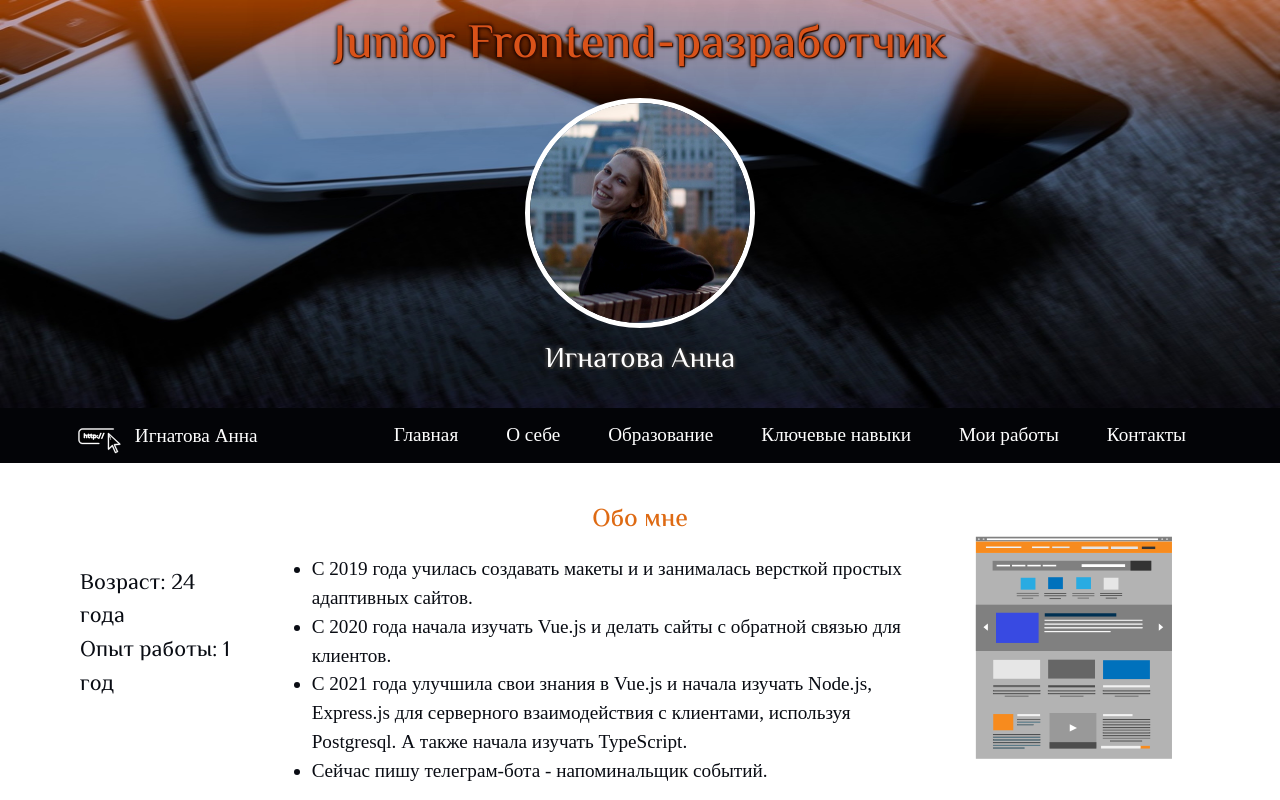
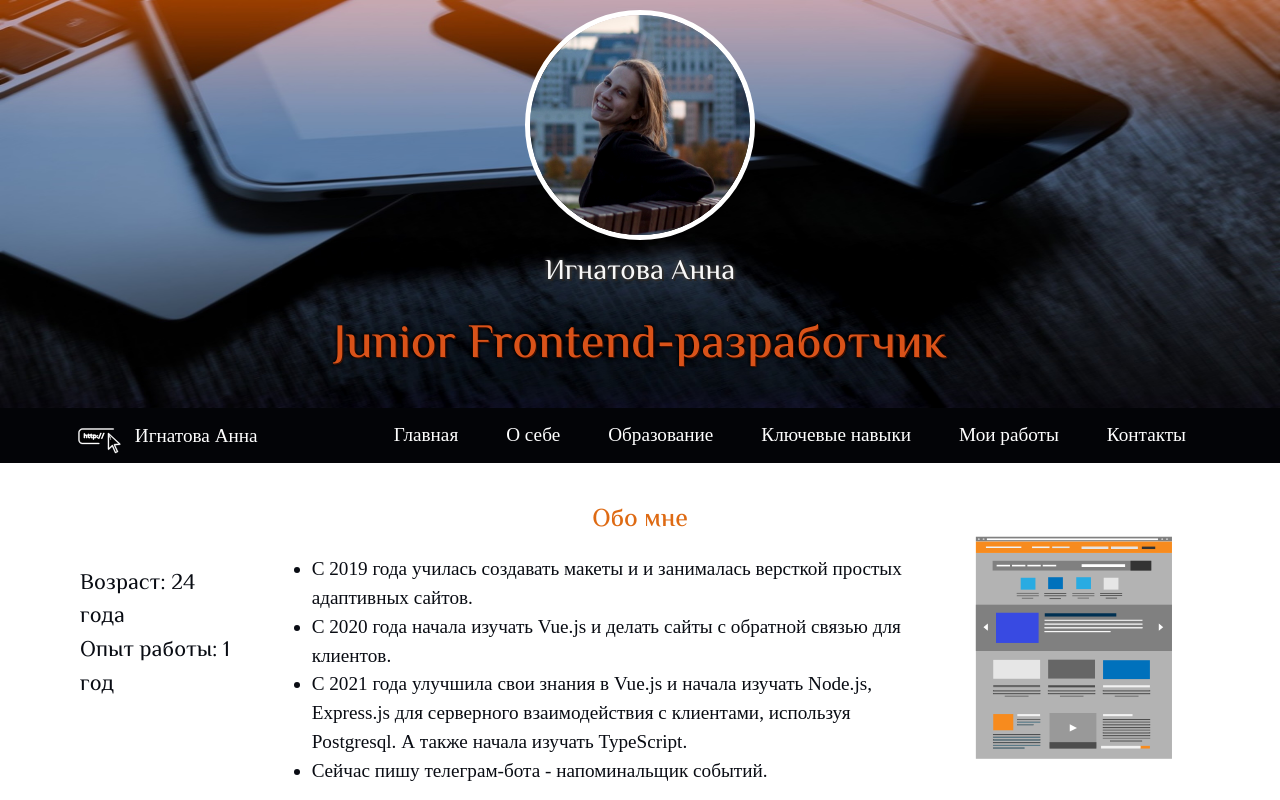
Before and after one commit to AnigalHub/Portfolio, a Nuxt app: page / in a window 1280 px wide. Shown: the top 800 px of the page. Built offline with nearby package versions, Linux system fonts and the light colour scheme.

Commit message:
Junior Frontend-разработчик - перенесен вниз

```diff
--- a/components/home.vue
+++ b/components/home.vue
@@ -1,9 +1,9 @@
 <template>
     <div id="Home">
       <div class="container">
-        <p class="front" >Junior Frontend-разработчик</p>
         <img src="../static/6.jpg">
         <p class="name" >Игнатова Анна</p>
+        <p class="front">Junior Frontend-разработчик</p>
       </div>
     </div>
 </template>
```
